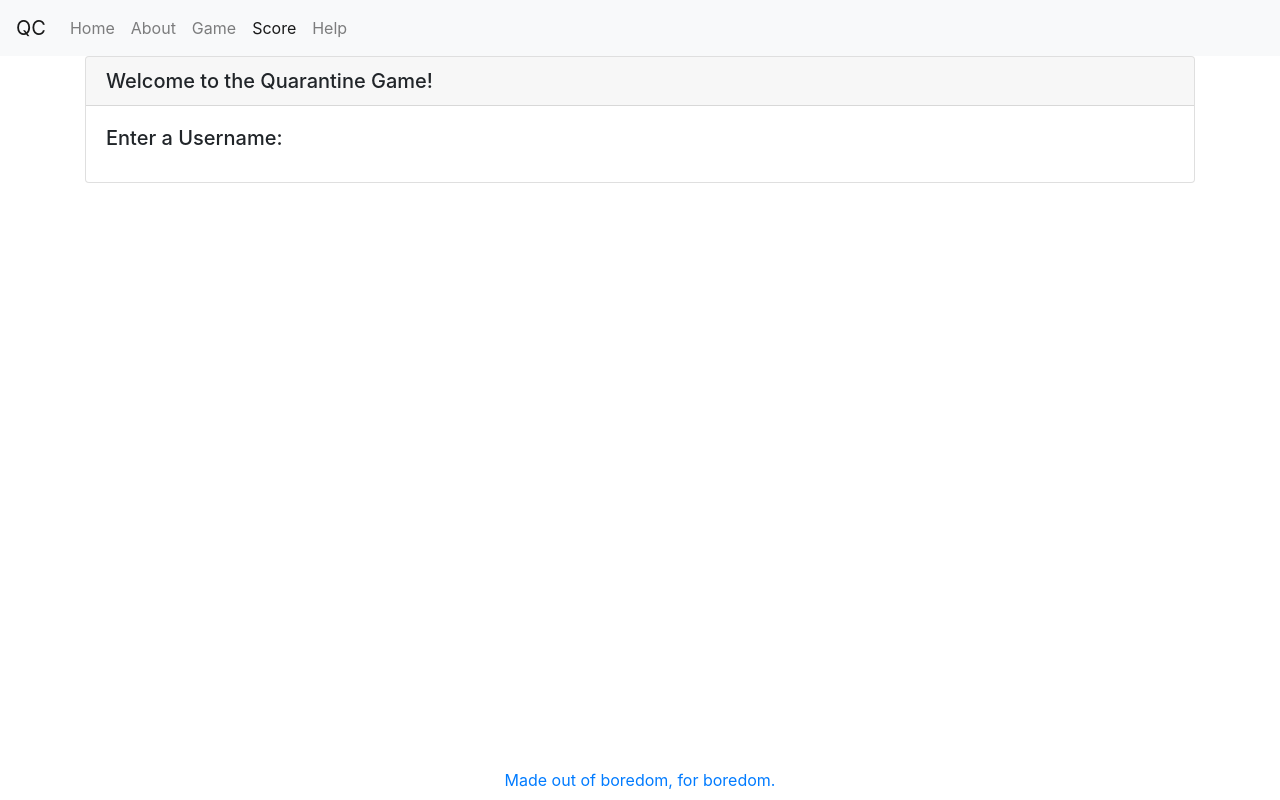
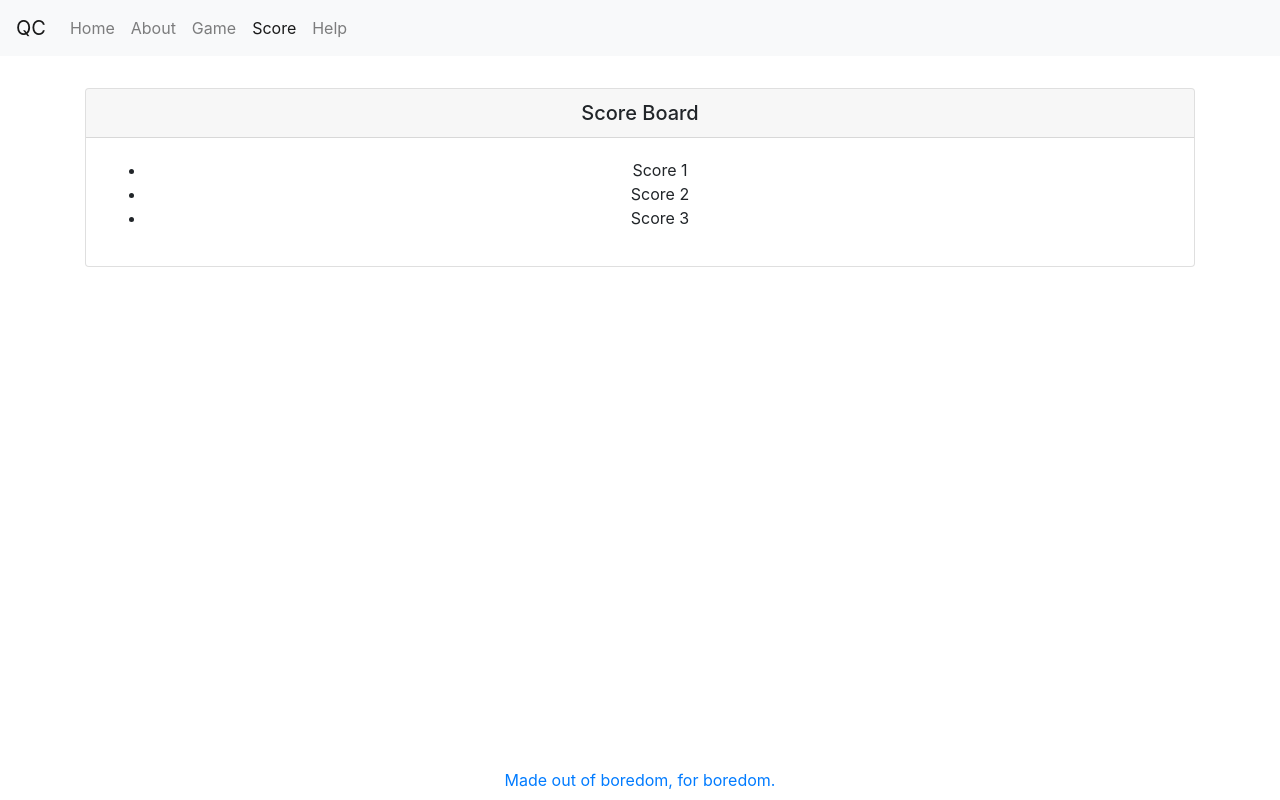
Before and after one commit to ttngu/QuarantineGame, a website: page public/Scorepage.html in a window 1280 px wide. Drawn offline with nearby package versions, Linux system fonts and the light colour scheme.

Commit message:
added score board and linked css file to score page

```diff
--- a/public/Scorepage.html
+++ b/public/Scorepage.html
@@ -5,6 +5,7 @@
     <meta name="viewport" content="width=device-width, initial-scale=1.0">
     <title>Score Page</title>
     <!-- Add CSS -->
+    <link rel="stylesheet" href="./stylesheets/style.css">
     <link rel="stylesheet" href="https://stackpath.bootstrapcdn.com/bootstrap/4.3.1/css/bootstrap.min.css" integrity="sha384-ggOyR0iXCbMQv3Xipma34MD+dH/1fQ784/j6cY/iJTQUOhcWr7x9JvoRxT2MZw1T" crossorigin="anonymous">
 </head>
 
@@ -34,10 +35,15 @@
               <!-- Add card here -->
               <div class="card">
                     <!-- Insert Header -->
-                    <h5 class="card-header">Welcome to the Quarantine Game!</h5>
+                    <h5 class="card-header">Score Board</h5>
                     <div class="card-body">
-                        <!-- Text asking for username -->
-                        <h5 class="card-title">Enter a Username:</h5>
+                       <div id="scoreboard">
+                         <ul>
+                           <li>Score 1</li>
+                           <li>Score 2</li>
+                           <li>Score 3</li>
+                         </ul>
+                       </div>
                     </div>
               </div>
           </div>
```
